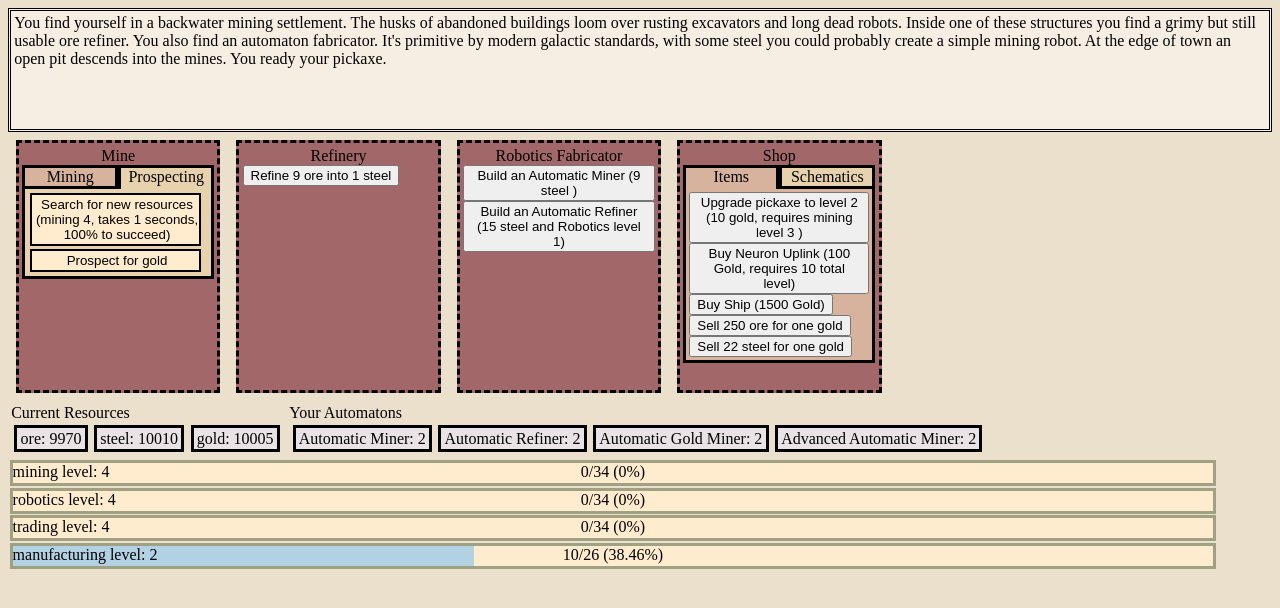
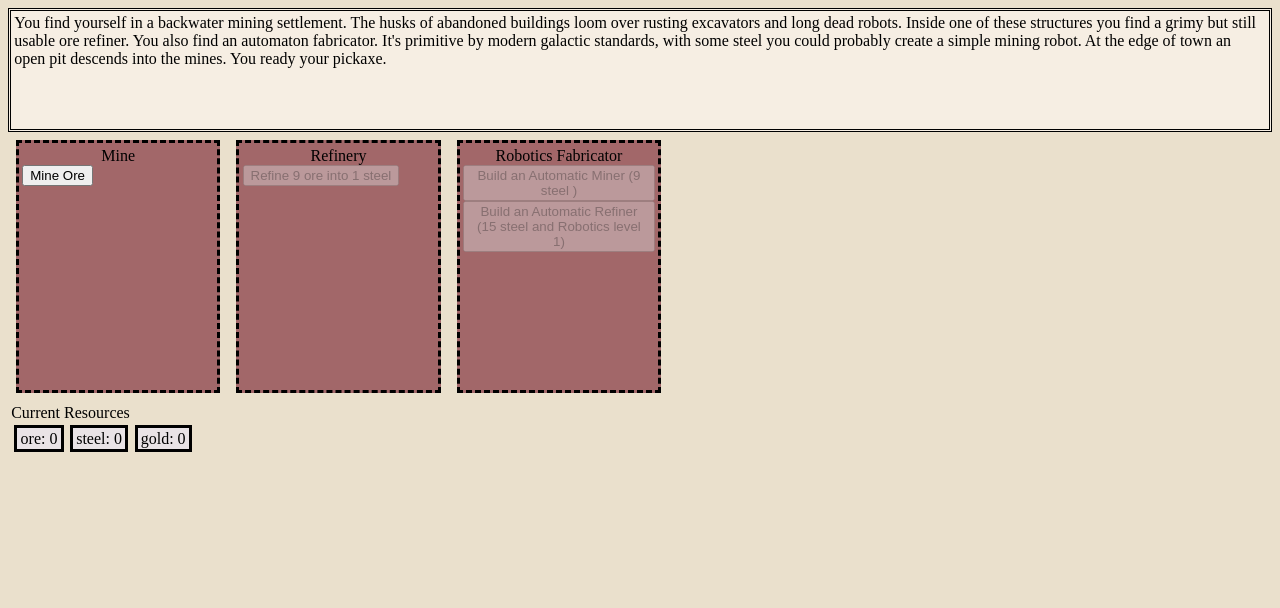
Before and after one commit to michaelwhittemore/vue-clicker-game, a Vue app: page / in a window 1280 px wide. Shown: the top 608 px of the page. Built offline with nearby package versions, Linux system fonts and the light colour scheme.

Commit message:
un-generized mine ore button

```diff
--- a/src/components/MineComponents/MineLocation.vue
+++ b/src/components/MineComponents/MineLocation.vue
@@ -1,6 +1,6 @@
 <script setup lang="ts">
 import LocationComponent from '../UtilityComponents/LocationComponent.vue';
-import MineResourceButton from './MineResourceButton.vue';
+import MineOreButton from './MineOreButton.vue';
 import MineSplitWrapper from './MineSplitWrapper.vue';
 import { gameStateStorage } from '@/typescript/gameStateStorage';
 
@@ -8,7 +8,7 @@ import { gameStateStorage } from '@/typescript/gameStateStorage';
 <template>
     <LocationComponent :location-name="'Mine'">
         <template v-if="!gameStateStorage.prospectingTool.isPurchased">
-            <MineResourceButton :resource-type="'ore'" />
+            <MineOreButton :resource-type="'ore'" />
         </template>
         <template v-if="gameStateStorage.prospectingTool.isPurchased">
             <MineSplitWrapper />
--- /dev/null
+++ b/src/components/MineComponents/MineOreButton.vue
@@ -0,0 +1,41 @@
+<script setup lang="ts">
+import { ref, computed } from 'vue';
+import { gameStateStorage } from '@/typescript/gameStateStorage';
+import { earnExperienceInSkill, activateNarrativeTrigger } from '@/typescript/gameHelpers';
+import PopUpText from '../UtilityComponents/PopUpText.vue';
+
+const wasClickedTrigger = ref(false);
+const wasClickedTriggerGold = ref(false);
+
+const computedTextForPopUp = computed(() => {
+  return `+${gameStateStorage.upgrades.pickaxe.level} Ore`
+})
+const computedTextForPopUpGold = computed(() => {
+  return `+1 Gold` // This may change in the future? perhaps with a high enough prospecting level
+})
+
+const onClickHandler = () => {
+  wasClickedTrigger.value = !wasClickedTrigger.value;
+  activateNarrativeTrigger('hasMined')
+
+  const basePercentChanceForGold = 3
+  const didMineGold = (Math.random() * 100) <= (gameStateStorage.skills.mining.level * basePercentChanceForGold);
+  if (didMineGold) {
+    gameStateStorage.resources.gold++;
+    activateNarrativeTrigger('hasMinedGold')
+    wasClickedTriggerGold.value = !wasClickedTriggerGold.value;
+  }
+
+  earnExperienceInSkill('mining', 1)
+  gameStateStorage.resources.ore += (1 * gameStateStorage.upgrades.pickaxe.level)
+}
+</script>
+
+<template>
+  <button @click="onClickHandler"> Mine Ore
+    <PopUpText :textForPopUp="computedTextForPopUp" :wasClickedTrigger="wasClickedTrigger" />
+    <PopUpText :textForPopUp="computedTextForPopUpGold" :wasClickedTrigger="wasClickedTriggerGold" :color="'gold'"
+      :shift="true" />
+  </button>
+
+</template>
--- a/src/components/MineComponents/MineResourceButton.vue
+++ /dev/null
@@ -1,69 +0,0 @@
-<script setup lang="ts">
-import { ref, computed } from 'vue';
-import { gameStateStorage } from '@/typescript/gameStateStorage';
-import { narrativeTriggersToText } from '@/typescript/gameConstants/narrativeTriggersToText';
-import type { ValidResources, ValidSkills } from '@/typescript/gameTypes';
-import { earnExperienceInSkill, activateNarrativeTrigger } from '@/typescript/gameHelpers';
-import PopUpText from '../UtilityComponents/PopUpText.vue';
-const props = defineProps<{
-    resourceType: ValidResources
-}>()
-// TODO - this should be refactored to have different logic, maybe a helper file function?
-// right now my attempt to be generic feels like an anti-pattern
-let buttonText: string;
-let narrativeTrigger: keyof typeof narrativeTriggersToText;
-let relevantSkill: ValidSkills;
-switch (props.resourceType) {
-    case 'ore':
-        buttonText = 'Mine ore'
-        narrativeTrigger = 'hasMined';
-        relevantSkill = 'mining';
-        break;
-    default:
-        console.error('invalid resource type for generate button')
-}
-const wasClickedTrigger = ref(false);
-const wasClickedTriggerGold = ref(false);
-
-
-const computedTextForPopUp = computed(() => {
-    return `+${gameStateStorage.upgrades.pickaxe.level} Ore`
-})
-const computedTextForPopUpGold = computed(() => {
-    return `+1 Gold`
-})
-
-const onClickHandler = () => {
-    wasClickedTrigger.value = !wasClickedTrigger.value;
-    let resourceModifier = 1
-    activateNarrativeTrigger(narrativeTrigger)
-    // gonna start by hard coding in gold chance - still unsure if I need to keep
-    // this as a generic component
-    if (props.resourceType === 'ore') { // This seems wrong, bundle into function
-        resourceModifier = gameStateStorage.upgrades.pickaxe.level;
-        // Should probably have a probability helper for this.
-    const basePercentChanceForGold = 3
-        const didMineGold = (Math.random() * 100) <= (gameStateStorage.skills.mining.level * basePercentChanceForGold);
-        if (didMineGold) {
-            gameStateStorage.resources.gold++;
-            activateNarrativeTrigger('hasMinedGold')
-            wasClickedTriggerGold.value = !wasClickedTriggerGold.value;
-        }
-    }
-    earnExperienceInSkill(relevantSkill)
-
-    gameStateStorage.resources[props.resourceType] += (1 * resourceModifier)
-}
-
-</script>
-
-<template>
-    <button @click="onClickHandler"> {{ buttonText }}
-        <PopUpText :textForPopUp="computedTextForPopUp" :wasClickedTrigger="wasClickedTrigger"/>
-        <PopUpText :textForPopUp="computedTextForPopUpGold" :wasClickedTrigger="wasClickedTriggerGold" :color="'gold'" :shift="true"/>
-    </button>
-
-</template>
-
-<style>
-</style>
--- a/src/components/MineComponents/MiningTab.vue
+++ b/src/components/MineComponents/MiningTab.vue
@@ -1,11 +1,11 @@
 <script setup lang="ts">
-import MineResourceButton from './MineResourceButton.vue';
+import MineOreButton from './MineOreButton.vue';
 import MineGoldVein from './MineGoldVein.vue';
 
 </script>
 <template>
   <div class="miningColor selectableTab">
-    <MineResourceButton :resource-type="'ore'" />
+    <MineOreButton :resource-type="'ore'" />
     <MineGoldVein />
   </div>
 
--- a/src/components/UtilityComponents/LoadingStateComponent.vue
+++ b/src/components/UtilityComponents/LoadingStateComponent.vue
@@ -1,5 +1,5 @@
 <script setup lang="ts">
-import { ref, computed } from 'vue';
+import { ref } from 'vue';
 const props = defineProps<{
   duration: number, // in seconds
   buttonText: string,
@@ -29,16 +29,12 @@ const onClick = () => {
   }, props.duration * 1000)
 }
 
-const animationDurationString = computed(() => `${props.duration}s`)
-// Will need to take in a level based disabled ref from parent component
-// Need to line up times (have a different one in the onclick timeout and the animation)
 </script>
 <template>
-    <button @click="onClick" class="outerBar" :disabled="isLoading || shouldDisable" >
+  <button @click="onClick" class="outerBar" :disabled="isLoading || shouldDisable">
     <div class="barText">
       {{ buttonText }}
     </div>
-        <!-- <div class="innerBar" :class="{animatedLoad: isLoading}"> </div> -->
     <div class="innerBar" :style="{ 'width': loadingPercentage + '%' }"> </div>
     <slot></slot>
   </button>
@@ -76,6 +72,5 @@ const animationDurationString = computed(() => `${props.duration}s`)
   top: 0px;
   height: 100%;
   background-color: red;
-
 }
 </style>
--- a/src/typescript/gameStateStorage.ts
+++ b/src/typescript/gameStateStorage.ts
@@ -1,4 +1,4 @@
-const isDevTesting = true // MUST BE SET HERE, ISN'T REACTIVE
+const isDevTesting = false // MUST BE SET HERE, ISN'T REACTIVE
 
 import { reactive } from 'vue';
 import type { ValidResources, ValidSkills } from './gameTypes';
```
Also changed, not shown: 1 other file (tests, documents, lock files or other folders). Lines whose indentation alone changed are shown as unchanged.
